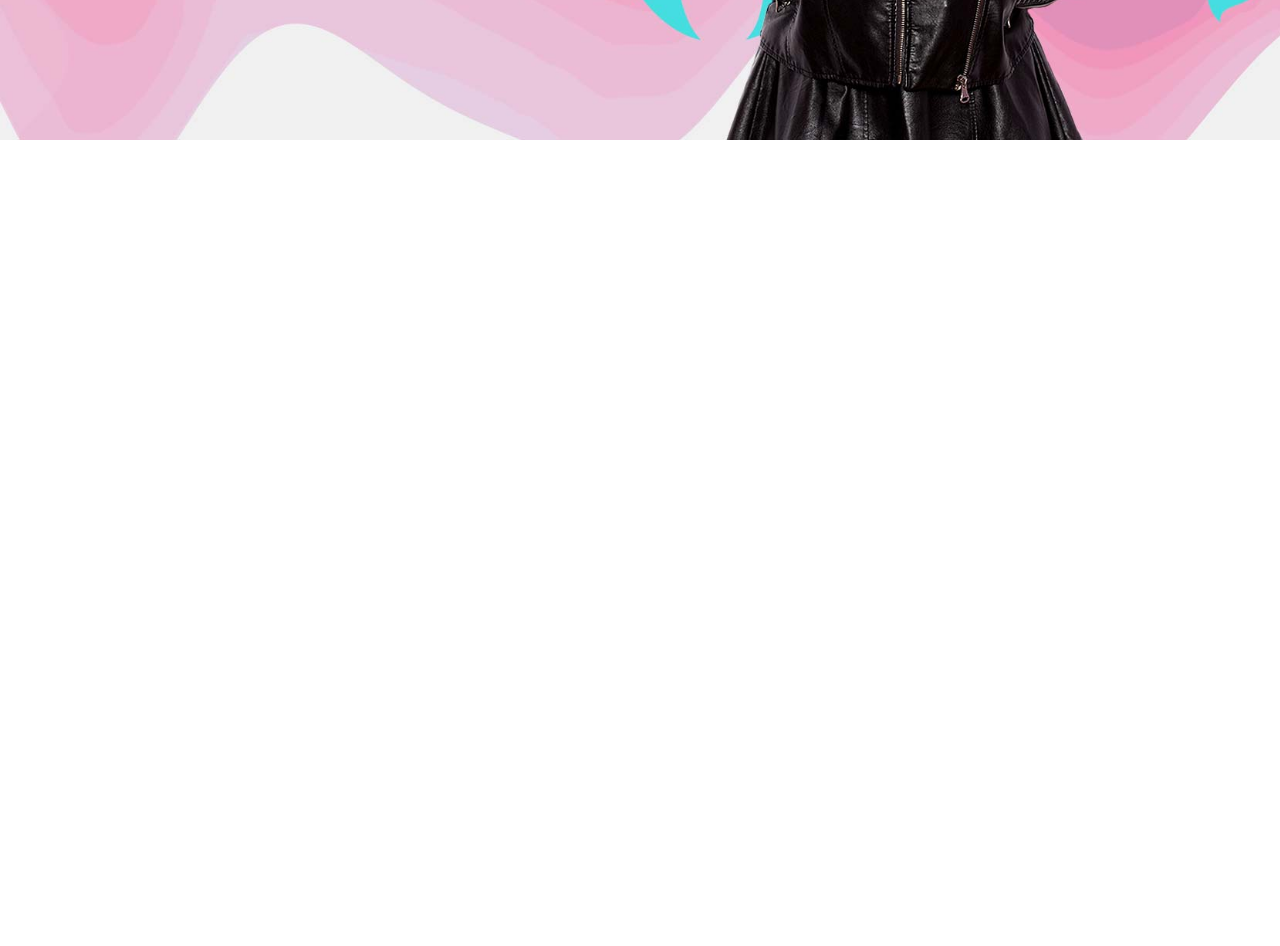
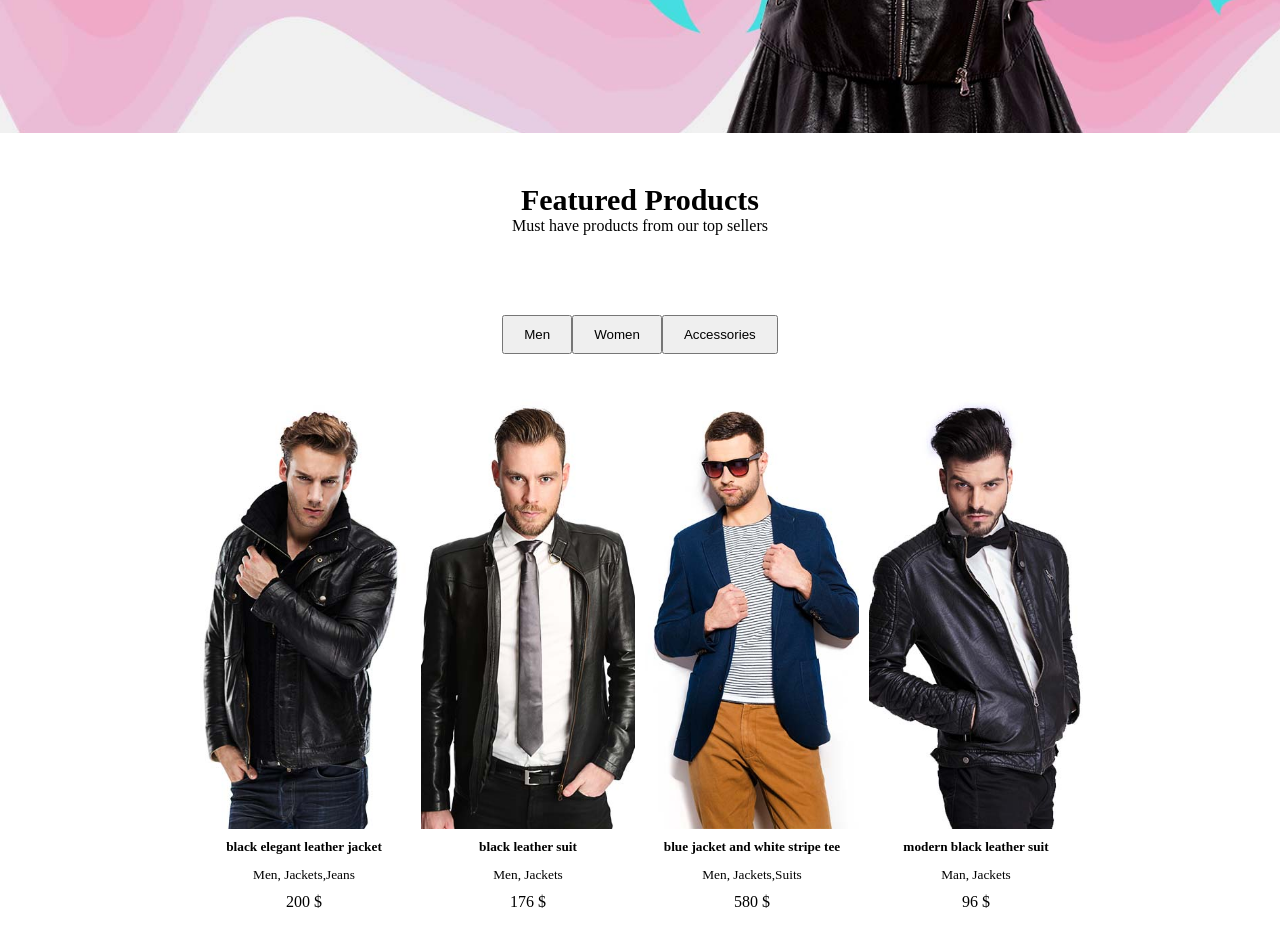
Before and after one commit to MatteoGrigoletto/proj-html-vuejs, a Vue app: page / in a window 1280 px wide. Shown: the part 660-1606 px from the top of the page. Before the commit the page ends 800 px from the top, so only its background shows below. Built offline with nearby package versions, Linux system fonts and the light colour scheme.

Commit message:
Aggiunge card con featured products

```diff
--- a/src/components/AppHeader.vue
+++ b/src/components/AppHeader.vue
@@ -3,9 +3,6 @@
         <!-- barra di navigazione per il cliente, contenente il proprio account e il carello -->
         <section class="user-bar">
             <UserBar/>
-        </section>
-        <!-- barra contenente la navigazione per accedere alle diverse pagine all'interno del sito -->
-        <section class="StorageBar">
             <StorageBar/>
         </section>
         <!-- hero -->
@@ -17,9 +14,9 @@
 </template>
 
 <script>
-import UserBar from './another-comp/UserBar.vue';
-import StorageBar from './another-comp/StorageBar.vue';
-import HeroHeader from './another-comp/HeroHeader.vue';
+import UserBar from './another-comp/header/UserBar.vue';
+import StorageBar from './another-comp/header/StorageBar.vue';
+import HeroHeader from './another-comp/header/HeroHeader.vue';
     export default {
         name:'AppHeader',
         components:{
@@ -32,4 +29,13 @@ import HeroHeader from './another-comp/HeroHeader.vue';
 
 <style lang="scss" scoped>
 
+.user-bar{
+    z-index: 40;
+    position: fixed;
+    width: 100%;
+    background-color: white;
+}
+.hero{
+    padding-top: 90px;
+}
 </style>
--- a/src/components/AppMain.vue
+++ b/src/components/AppMain.vue
@@ -1,18 +1,24 @@
 <template>
-    <div >
-
-
-    </div>
+    <main>
+        <section class="featured-products">
+            <FeaturedProducts/>
+        </section>
+    </main>
 </template>
 
 <script>
 import {store} from '../store';
+
+import FeaturedProducts from './another-comp/main/FeaturedProducts.vue';
     export default {
         name:'AppMain',
         data(){
             return{
                 store,
             }
+        },
+        components:{
+            FeaturedProducts,
         }
     }
 </script>
--- a/src/components/another-comp/HeroHeader.vue
+++ b/src/components/another-comp/header/HeroHeader.vue
@@ -21,7 +21,7 @@
 <style lang="scss" scoped>
 
 .bg-hero{
-    background-image: url(../../assets/brend/home1_slide_three_bg_2.jpg);
+    background-image: url(../../../assets/brend/home1_slide_three_bg_2.jpg);
     background-size: cover;
     color: white;
     position: relative;
@@ -38,6 +38,7 @@
         right: 1%;
         border-radius: 20px;
         box-shadow: 0px 0px 15px black;
+        z-index: 40;
     }
     &::before{
         position: absolute;
@@ -51,6 +52,7 @@
         right: 1%;
         border-radius: 20px;
         box-shadow: 0px 0px 15px black;
+        z-index: 40;
     }
    .text-hero{
     text-align: center;
--- a/src/components/another-comp/StorageBar.vue
+++ b/src/components/another-comp/header/StorageBar.vue
@@ -1,7 +1,7 @@
 <template>
     <div class="container-70">
         <div class="logo">
-            <img src="../../assets/brend/classic_shop_logo_footer.png" alt="">
+            <img src="../../../assets/brend/classic_shop_logo_footer.png" alt="">
         </div>
         <div class="nav-bar">
             <nav>
--- /dev/null
+++ b/src/components/another-comp/main/FeaturedProducts.vue
@@ -0,0 +1,87 @@
+<template>
+    <div class="container-70">
+        <div class="">
+            <div class="title-section">
+                <h2>Featured Products</h2>
+                <p>Must have products from our top sellers</p>
+            </div>
+            <div class="gender-selector">
+                <button>Men</button>
+                <button>Women</button>
+                <button>Accessories</button>
+            </div>
+        </div>
+        <div class="preview">
+            <div class="card" v-for="item in store.products" v-show="item.gender == 'men dress' ">
+                <div class="img-card">
+                    <img :src="item.img" alt="">
+                </div>
+               <div class="text-card">
+                <h5>{{item.item}}</h5>
+                <small>{{item.type}}</small>
+                <p>{{item.price}}</p>
+               </div>
+            </div>
+        </div>
+    </div>
+</template>
+
+<script>
+import {store} from '../../../store';
+
+    export default {
+        name:'FeaturedProducts',
+        data(){
+            return{
+                store,
+            }
+        }
+    }
+</script>
+
+<style lang="scss" scoped>
+
+.container-70{
+
+    div{
+        text-align: center;
+        .title-section{
+            padding: 50px 0px;
+
+            h2{
+                font-size: 30px ;
+            }
+
+        }
+        .gender-selector{
+            padding: 30px 0px;
+            button{
+                padding: 10px 20px;
+            }
+        }
+    }
+}
+.preview{
+    display: flex;
+    margin-bottom: 200px;
+    .card{
+        width: calc(100% /4 - 10px) ;
+        height: 500px;
+        margin: 5px;
+        .img-card{
+            height: 440px;
+
+            img{
+                height: 100%;
+                object-fit: cover;
+            }
+        }
+        .text-card{
+            > *{
+                padding: 10px 0px;
+            }
+        }
+    }
+}
+
+</style>
--- a/src/store.js
+++ b/src/store.js
@@ -10,14 +10,16 @@ export const store = reactive({
             brand: 'by Admin',
             rated: 5,
             price: '200 $',
+            gender: 'men dress',
         },
         {
             img:  'src/assets/black_leather_jacket.jpg',
             item: 'black jacket',
-            type: 'Men, Jackets,Jeans',
+            type: 'Woman,  Black leather jacket',
             brand: null,
             rated: null,
             price: '125 $',
+            gender: 'woman dress',
         },
         {
             img:  'src/assets/black_leather_suit.jpg',
@@ -26,6 +28,7 @@ export const store = reactive({
             brand: null,
             rated: null,
             price: '176 $',
+            gender: 'men dress',
         },
         {
             img:  'src/assets/blue_jacket_and_white_stripe_tee.jpg',
@@ -34,6 +37,7 @@ export const store = reactive({
             brand: null,
             rated: null,
             price: '580 $',
+            gender: 'men dress',
         },
         {
             img:  'src/assets/hipster_black_top.jpg',
@@ -42,14 +46,7 @@ export const store = reactive({
             brand: null,
             rated: null,
             price: '57 $',
-        },
-        {
-            img:  'src/assets/hipster_black_top.jpg',
-            item: 'hipster black top',
-            type: 'woman',
-            brand: null,
-            rated: null,
-            price: '57 $',
+            gender: 'woman dress',
         },
         {
             img:  'src/assets/leather_gloves.jpg',
@@ -58,6 +55,7 @@ export const store = reactive({
             brand: null,
             rated: null,
             price: '45 $',
+            gender: 'men gloves',
         },
         {
             img:  'src/assets/modern_black_leather_suit.jpg',
@@ -66,6 +64,7 @@ export const store = reactive({
             brand: null,
             rated: null,
             price: '96 $',
+            gender: 'men dress',
         },
         {
             img:  'src/assets/modern_leather_boots.jpg',
@@ -74,6 +73,7 @@ export const store = reactive({
             brand: null,
             rated: null,
             price: '30 $',
+            gender: 'men boots',
         },
         {
             img:  'src/assets/modern_love_tee.jpg',
@@ -82,6 +82,7 @@ export const store = reactive({
             brand: null,
             rated: null,
             price: '50 $',
+            gender: 'woman dress',
         },
         {
             img:  'src/assets/spring_printed_dress.jpg',
@@ -90,6 +91,7 @@ export const store = reactive({
             brand: 'by Admin',
             rated: null,
             price: '47 $',
+            gender: 'woman dress',
         },
 
 
--- a/src/style/file-scss/reset.scss
+++ b/src/style/file-scss/reset.scss
@@ -3,3 +3,7 @@
     padding: 0;
     margin: 0;
 }
+img{
+    width: 100%;
+    display: block;
+}
```
Also changed, not shown: src/components/another-comp/header/UserBar.vue (renamed from src/components/another-comp/UserBar.vue).
